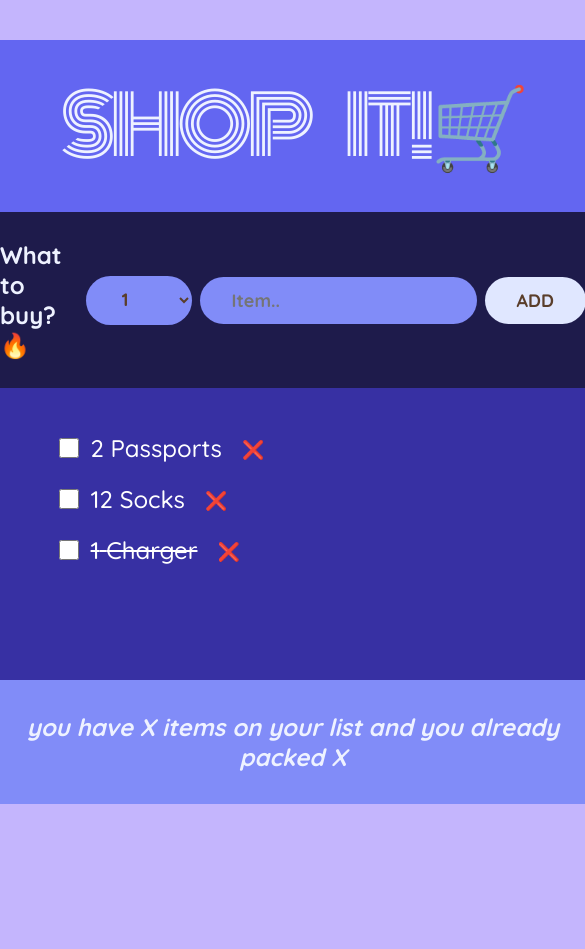
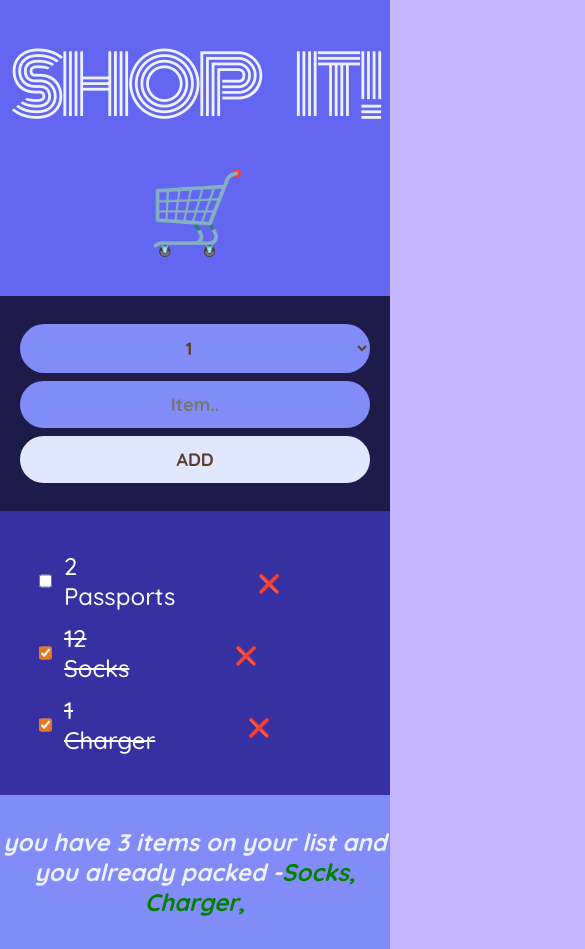
Before and after one commit to jamesAkash/shopping-list, a React (Create React App) app: page / in a window 390 px wide. Shown: the whole page, 585 px wide, since content can reach past the window. Before the commit the page ends 844 px from the top, so only its background shows below. Built offline with nearby package versions, Linux system fonts and the light colour scheme.

Commit message:
Added all functionalities, a bit of minor updates

```diff
--- a/src/App.jsx
+++ b/src/App.jsx
@@ -2,7 +2,7 @@ import { useState } from "react";
 
 const initialItems = [
   { id: 1, description: "Passports", quantity: 2, packed: false },
-  { id: 2, description: "Socks", quantity: 12, packed: false },
+  { id: 2, description: "Socks", quantity: 12, packed: true },
   { id: 3, description: "Charger", quantity: 1, packed: true },
 ];
 
@@ -12,8 +12,8 @@ function App() {
     <div className="app">
       <Logo />
       <Form items={items} setItems={setItems} />
-      <ShoppingList items={items} />
-      <Stats />
+      <ShoppingList items={items} setItems={setItems} />
+      <Stats items={items} />
     </div>
   );
 }
@@ -42,7 +42,7 @@ function Form({ setItems, items }) {
 
   return (
     <form className="add-form" onSubmit={handleSubmit}>
-      <h3>What to buy? 🔥</h3>
+      <h3 className="head">What to buy? 🔥</h3>
       <select value={amt} onChange={(e) => setAmt(e.target.value)}>
         {Array.from({ length: 20 }, (_, i) => i + 1).map((num) => (
           <option key={num}>{num}</option>
@@ -59,35 +59,57 @@ function Form({ setItems, items }) {
     </form>
   );
 }
-function ShoppingList({ items }) {
-  console.log(items);
+function ShoppingList({ items, setItems }) {
+  // console.log(items);
   return (
     <div className="list">
       <ul>
         {items.map((item) => (
-          <Item key={item.id} {...item} />
+          <Item items={items} setItems={setItems} key={item.id} {...item} />
         ))}
       </ul>
     </div>
   );
 }
 
-function Stats() {
+function Stats({ items }) {
+  const len = items.length;
+  const packed = items.filter((item) => item.packed === true);
   return (
     <footer className="stats">
-      <em>you have X items on your list and you already packed X</em>
+      <em>
+        you have {len} items on your list and you already packed -
+        {packed.map((items, i) => {
+          return (
+            <span key={i} style={{ color: "green" }}>
+              {items.description},{" "}
+            </span>
+          );
+        })}
+      </em>
     </footer>
   );
 }
 
-const Item = ({ id, quantity, description, packed }) => {
+const Item = ({ id, quantity, description, packed, items, setItems }) => {
+  const deleteItem = (id) => {
+    const updated = items.filter((item) => item.id !== id);
+    setItems(updated);
+  };
+  const handleChange = (id) => {
+    const checkUncheck = items.find((item) => item.id === id);
+  };
   return (
     <li key={id} style={{ color: "#fff" }}>
-      <input type="checkbox" />
+      <input
+        type="checkbox"
+        checked={packed}
+        onChange={() => handleChange(id)}
+      />
       <span className={`${packed ? "strike" : ""}`}>
         {quantity} {description}
       </span>
-      <button>❌</button>
+      <button onClick={() => deleteItem(id)}>❌</button>
     </li>
   );
 };
--- a/src/index.css
+++ b/src/index.css
@@ -138,3 +138,25 @@ input[type="checkbox"] {
 .strike {
   text-decoration: line-through;
 }
+
+@media (max-width: 600px) {
+  .app {
+    padding: 0;
+  }
+  .head {
+    display: none;
+  }
+
+  .add-form {
+    flex-direction: column;
+    padding-inline: 20px;
+    /* display: block; */
+  }
+
+  button,
+  select,
+  input {
+    width: 100%;
+    text-align: center;
+  }
+}
```
